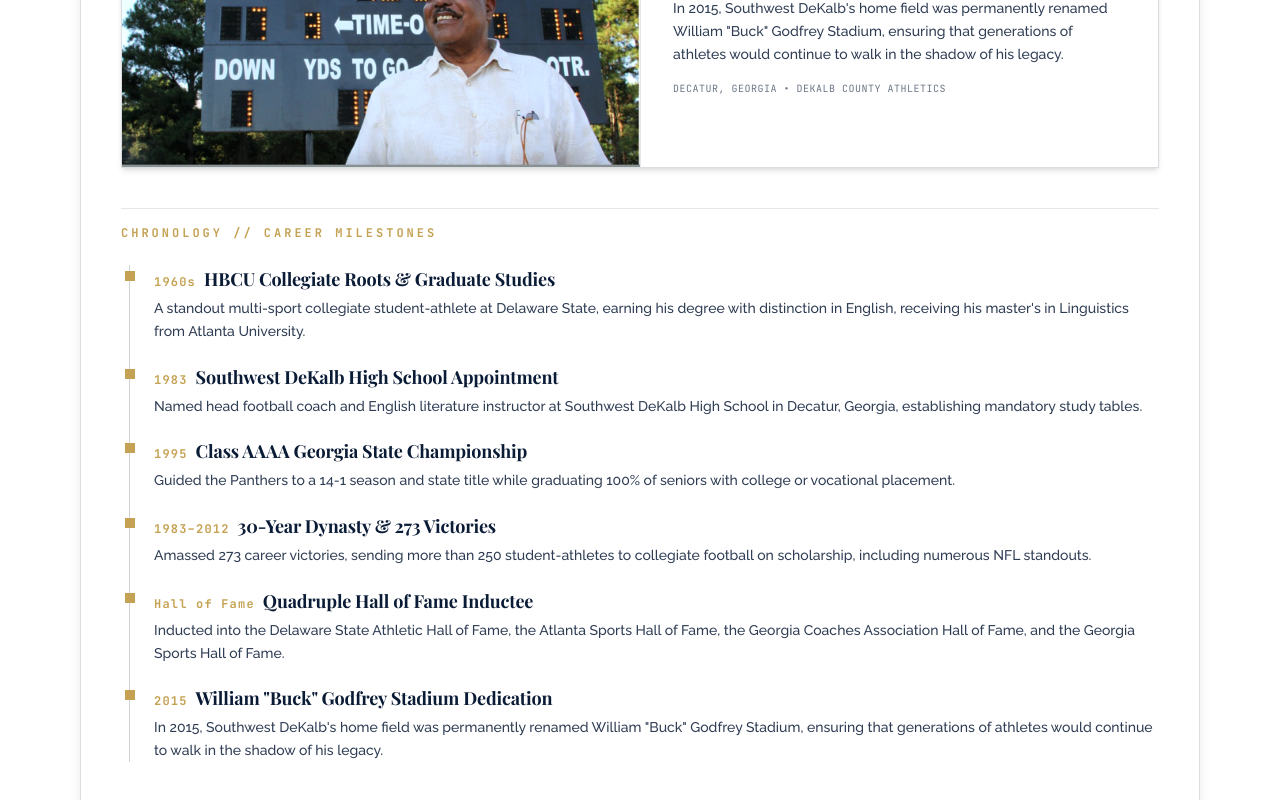
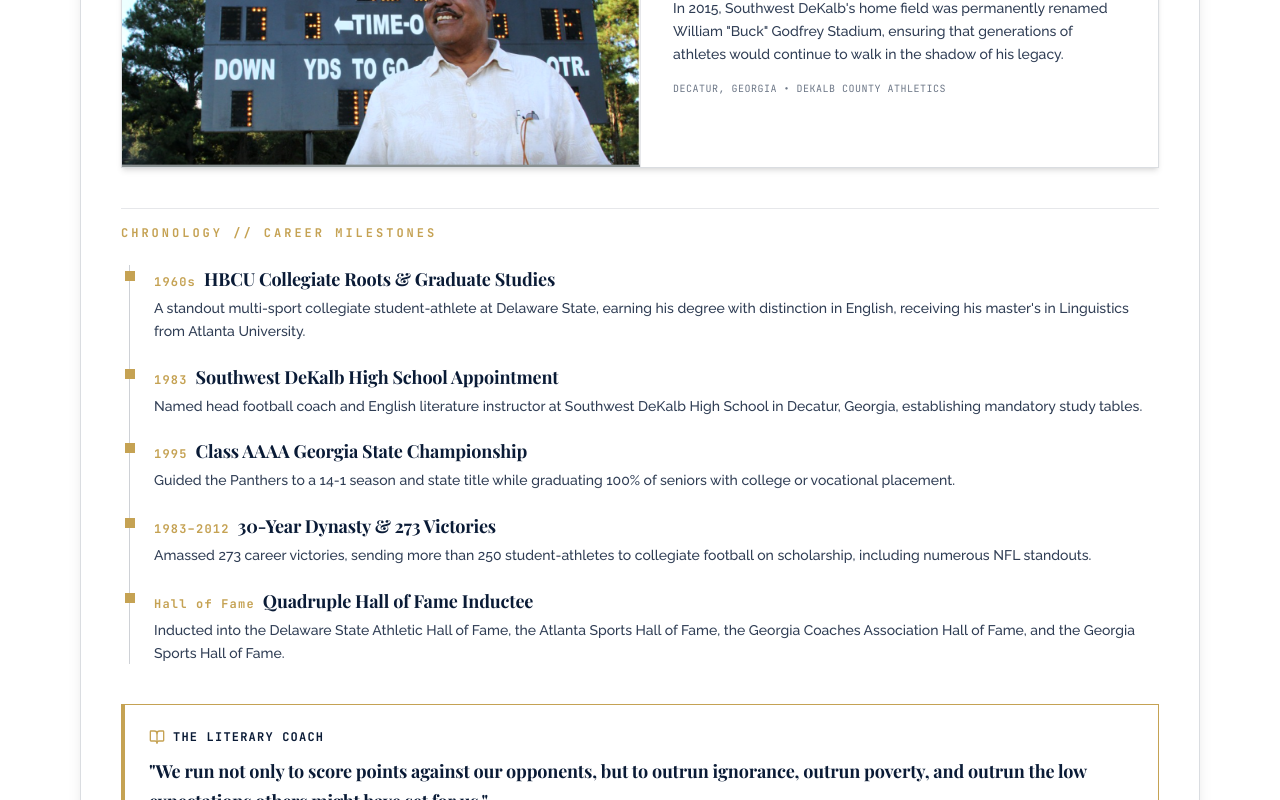
Before and after one commit to mrajoiner/BuckGodfreyFoundation, a React (Vite) app: page / in a window 1280 px wide. Shown: the part 3197-3997 px from the top of the page. Built offline with nearby package versions, Linux system fonts and the light colour scheme; a web font is replaced by a local one.

Commit message:
refactor(LegacySection): remove stadium dedication entry

```diff
--- a/src/components/LegacySection.tsx
+++ b/src/components/LegacySection.tsx
@@ -34,12 +34,6 @@ const MILESTONES: CareerMilestone[] = [
     year: 'Hall of Fame',
     title: 'Quadruple Hall of Fame Inductee',
     description: 'Inducted into the Delaware State Athletic Hall of Fame, the Atlanta Sports Hall of Fame, the Georgia Coaches Association Hall of Fame, and the Georgia Sports Hall of Fame.',
-    category: 'honor',
-  },
-  {
-    year: '2015',
-    title: 'William "Buck" Godfrey Stadium Dedication',
-    description: 'In 2015, Southwest DeKalb\'s home field was permanently renamed William "Buck" Godfrey Stadium, ensuring that generations of athletes would continue to walk in the shadow of his legacy.',
     category: 'honor',
   },
 ];
```
